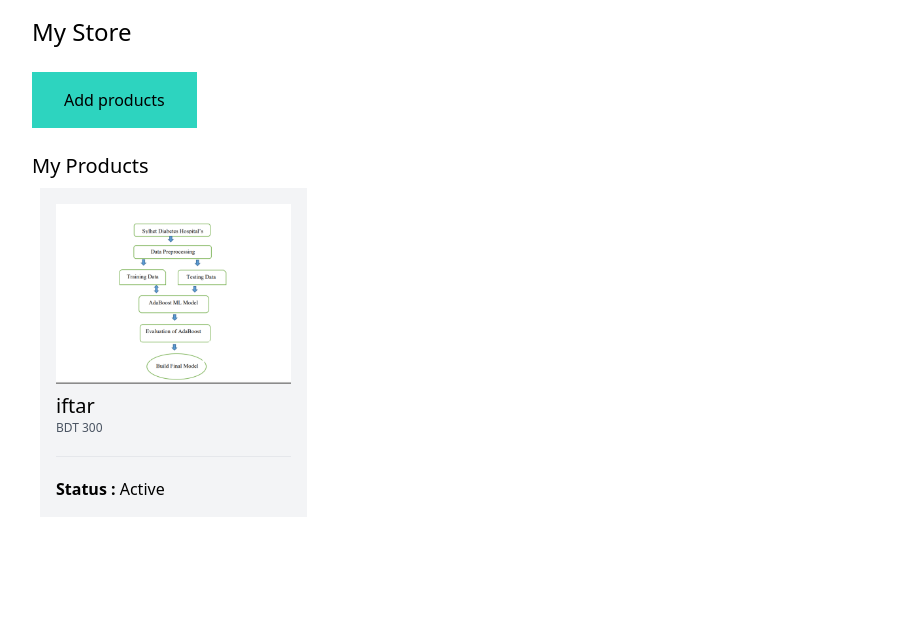
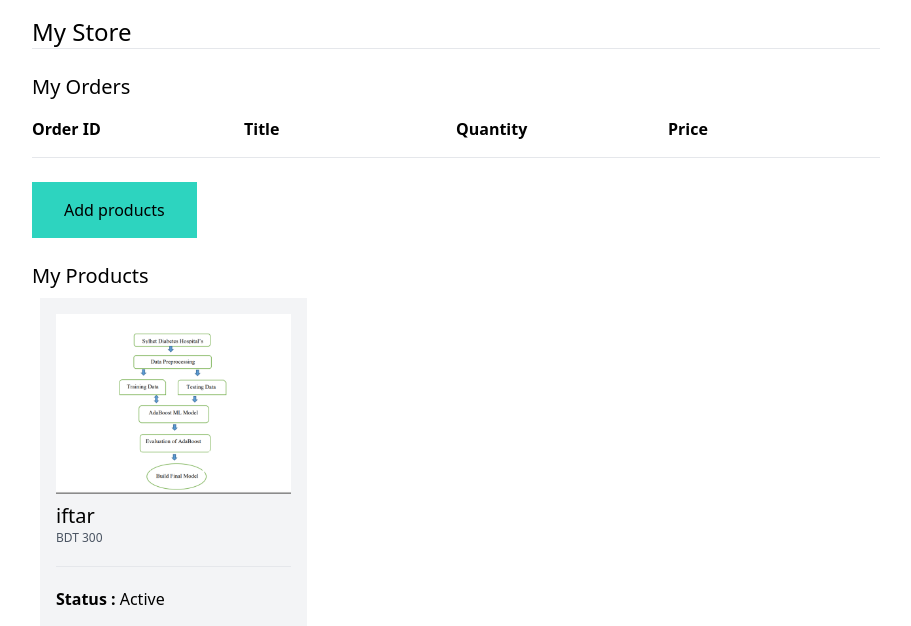
Before and after one commit to samayunPathan/PATHAN-ECOM, a Django app: page /mystore/ in a window 1280 px wide. Shown: the part 72-698 px from the top of the page, without its empty margins (184-1095 px from the left). Run offline with Django 4.2, Linux system fonts and the light colour scheme; a user stored in the database is signed in; data comes from the database, SQL or seed files in the repository; both versions use the stored data as it was after the commit; some libraries are stand-ins or nearby versions.

Commit message:
vendor done

```diff
--- a/Pathan_ECOM/template/userprofile/mystore.html
+++ b/Pathan_ECOM/template/userprofile/mystore.html
@@ -11,7 +11,39 @@
 </div>
 {% endfor %}
 {% endif %}
-
+<hr>
+<h2 class="text-xl mt-6 mb-4">My Orders </h2>
+<div class="flex flex-wrap mb-4">
+    <div class="w-1/4">
+        <strong>Order ID</strong>
+    </div>
+    <div class="w-1/4">
+        <strong>Title</strong>
+    </div>
+    <div class="w-1/4">
+        <strong>Quantity</strong>
+    </div>
+    <div class="w-1/4">
+        <strong>Price</strong>
+    </div>
+</div>
+{% for order_item in order_items %}
+<div class="flex flex-wrap ">
+    <div class="w-1/4">
+        <a href="{% url 'userprofile:my_store_order_detail' order_item.order.id%}">{{order_item.order.id}}</a>
+    </div>
+    <div class="w-1/4">
+        {{order_item.product.title}}
+    </div>
+    <div class="w-1/4">
+        {{order_item.quantity}}
+    </div>
+    <div class="w-1/4">
+        BDT {{order_item.get_total_price}}
+    </div>
+</div>
+{% endfor %}
+<hr>
 <a href="{% url 'userprofile:addproduct'%}" class="mt-6 inline-block py-4 px-8 bg-teal-400">Add products</a>
 <h2 class="mt-5 text-xl mt-6">My Products</h2>
 {% if products%}
--- a/Pathan_ECOM/userprofile/urls.py
+++ b/Pathan_ECOM/userprofile/urls.py
@@ -11,6 +11,7 @@ urlpatterns = [
     path('logout/',auth_views.LogoutView.as_view(),name='logout'),
     path("myaccount/", views.myaccount, name="myaccount"),
     path('mystore/',views.my_store,name='mystore'),
+    path('mystore-order-detail/<int:pk>/',views.my_store_order_detail,name='my_store_order_detail'),
     path('mystore/addproduct/',views.add_product,name='addproduct'),
     path('mystore/edit-product/<int:pk>/',views.edit_product,name='editproduct'),
     path('mystore/delete-product/<int:pk>/',views.delete_product,name='deleteproduct'),
--- a/Pathan_ECOM/userprofile/views.py
+++ b/Pathan_ECOM/userprofile/views.py
@@ -1,5 +1,6 @@
 from django.contrib.auth.forms import UserCreationForm
 from django.contrib.auth import login
+from django.shortcuts import render,get_object_or_404,redirect
 from django.contrib.auth.decorators import login_required
 from django.shortcuts import render,redirect
 from django.utils.text import slugify
@@ -10,7 +11,7 @@ from .models import Userprofile
 
 
 from store.forms import ProductForm
-from store.models import Product
+from store.models import Product,Order,OrderItem
 
 # Create your views here.
 
@@ -28,8 +29,20 @@ def myaccount(request):
 @login_required
 def my_store(request):
     products=request.user.products.exclude(status=Product.DELETED)
+
+    order_items=OrderItem.objects.filter(product__user=request.user)
+
     return render(request,'userprofile/mystore.html',{
-        'products':products
+        'products':products,
+        'order_items':order_items,
+    })
+
+@login_required
+def my_store_order_detail(request,pk):
+    order=get_object_or_404(Order,pk=pk)
+
+    return render(request,'userprofile/my_store_order_detail.html',{
+        'order':order,
     })
 
 @login_required
```
Also changed, not shown: Pathan_ECOM/template/userprofile/my_store_order_detail.html (added, +34 -0 lines), Pathan_ECOM/db.sqlite3.
